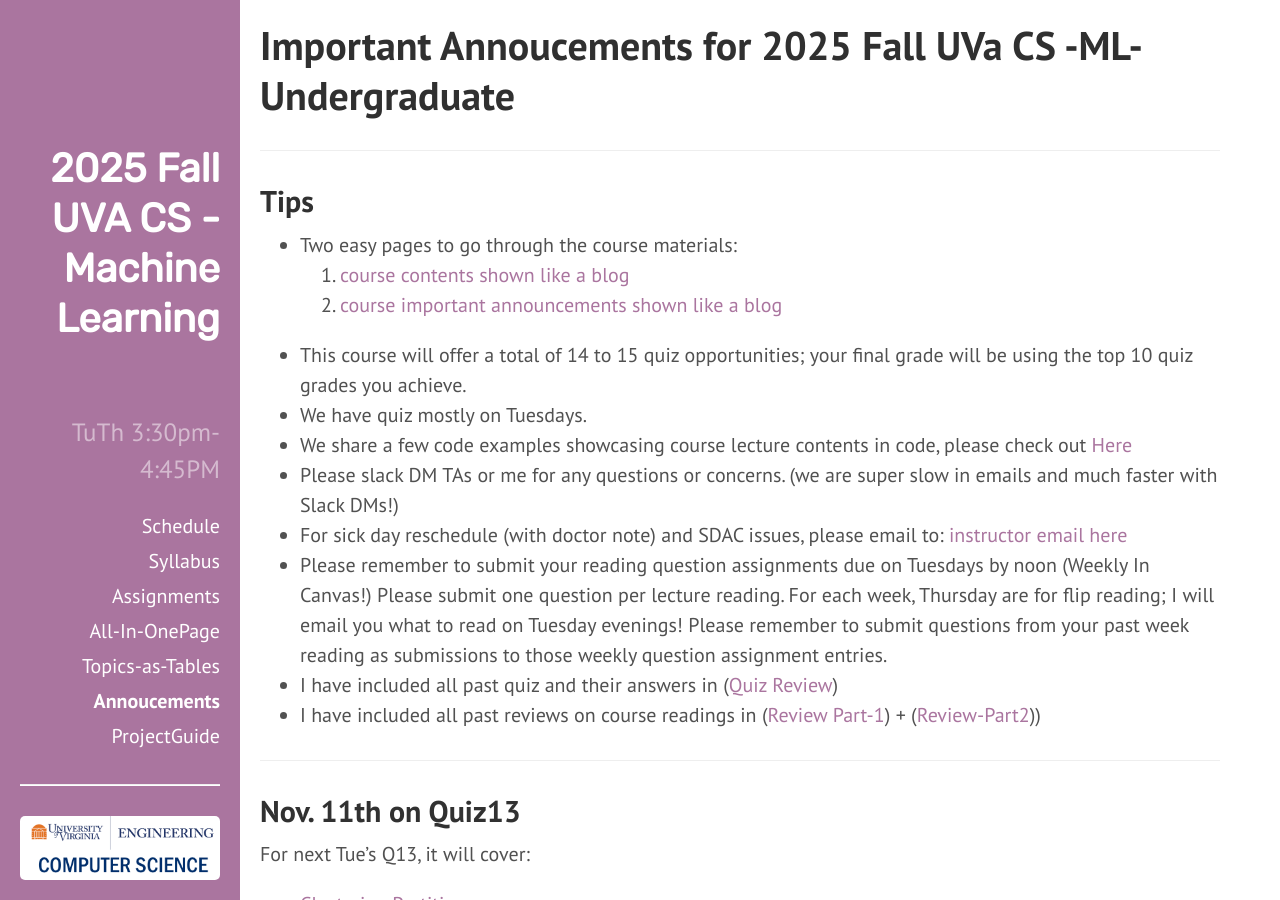
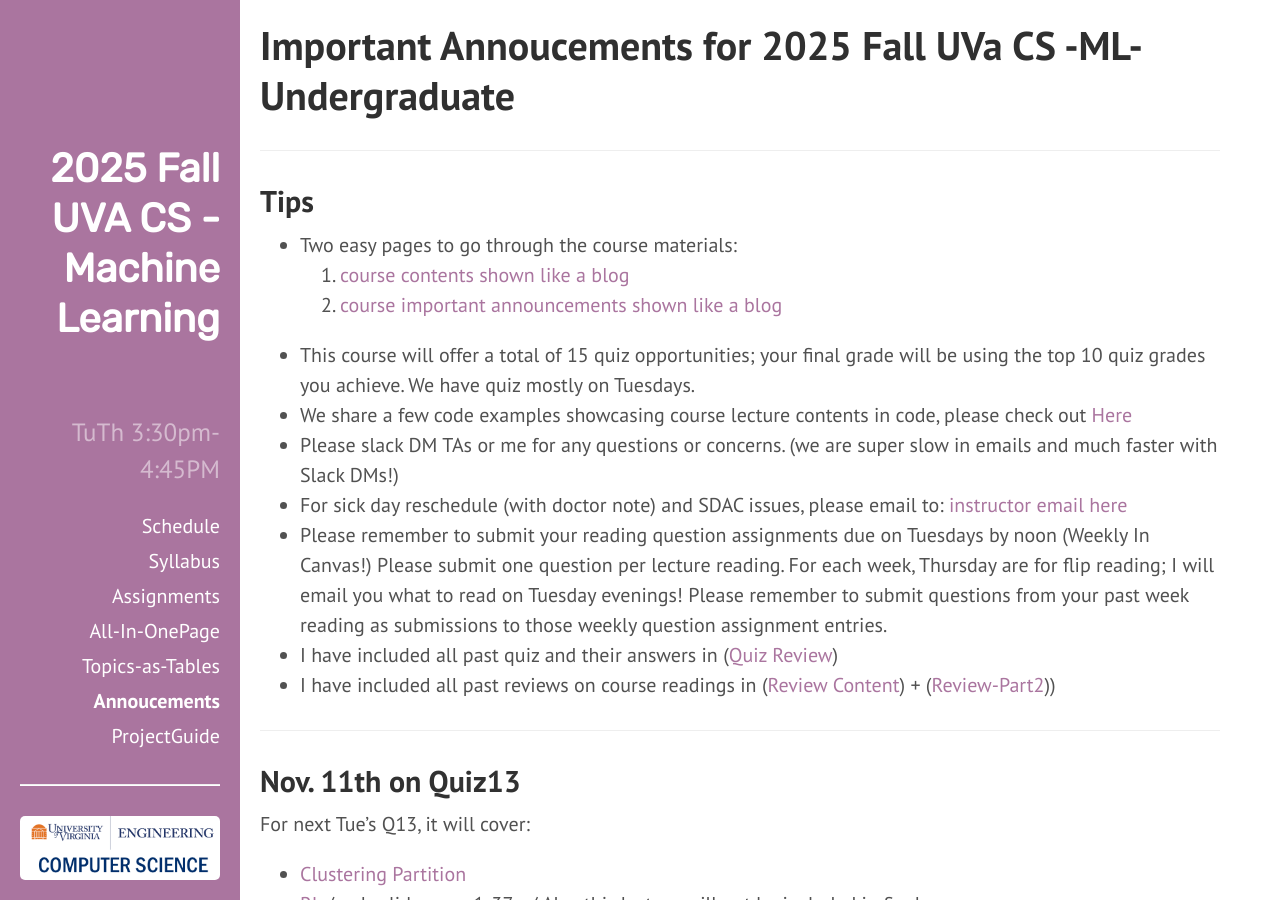
Before and after one commit to qiyanjun/2025Fall-UVA-CS-MachineLearningDeep, a Jekyll site: the page built from z25fBlog.md, in a window 1280 px wide and 900 px high. Built offline with Jekyll 4.4.1, drawn with Linux system fonts in a browser that asks for light colours.

Commit message:
Update z25fBlog.md

```diff
--- a/z25fBlog.md
+++ b/z25fBlog.md
@@ -10,14 +10,13 @@ desc: "Important Annoucements for 2025 Fall UVa CS -ML-Undergraduate"
 - Two easy pages to go through the course materials:
   1. [course contents shown like a blog](https://qiyanjun.github.io/2025Fall-UVA-CS-MachineLearningDeep//LecturesByDate/)
   2. [course important announcements shown like a blog](https://qiyanjun.github.io/2025Fall-UVA-CS-MachineLearningDeep//z25fBlog/)
-- This course will offer a total of 14 to 15 quiz opportunities; your final grade will be using the top 10 quiz grades you achieve.
-- We have quiz mostly on Tuesdays.
+- This course will offer a total of 15 quiz opportunities; your final grade will be using the top 10 quiz grades you achieve. We have quiz mostly on Tuesdays.
 - We share a few code examples showcasing course lecture contents in code, please check out [Here](https://github.com/qiyanjun/2025Fall-UVA-CS-MachineLearningDeep/tree/main/notebook)
 - Please slack DM TAs or me for any questions or concerns. (we are super slow in emails and much faster with Slack DMs!)
 - For sick day reschedule (with doctor note) and SDAC issues, please email to: [instructor email here](mailto:instructors-25f-machine-learning-1534062135941@mail.canvas.its.virginia.edu)
 - Please remember to submit your reading question assignments due on Tuesdays by noon (Weekly In Canvas!) Please submit one question per lecture reading. For each week, Thursday are for flip reading; I will email you what to read on Tuesday evenings!  Please remember to submit questions from your past week reading as submissions to those weekly question assignment entries.
-- I have included all past quiz and their answers in ([Quiz Review](https://qiyanjun.github.io/2025Fall-UVA-CS-MachineLearningDeep//notebook/zz-Quiz.pdf))
-- I have included all past reviews on course readings in ([Review Part-1](https://qiyanjun.github.io/2025Fall-UVA-CS-MachineLearningDeep//notebook/Szz-quiz-QA.pdf)) + ([Review-Part2](https://qiyanjun.github.io/2025Fall-UVA-CS-MachineLearningDeep//notebook/Szz-Quiz-QA-part2.pdf)))
+- I have included all past quiz and their answers in ([Quiz Review](https://qiyanjun.github.io/2025Fall-UVA-CS-MachineLearningDeep//notebook/Szz-quiz.pdf))
+- I have included all past reviews on course readings in ([Review Content](https://qiyanjun.github.io/2025Fall-UVA-CS-MachineLearningDeep//notebook/Szz-content.pdf)) + ([Review-Part2](https://qiyanjun.github.io/2025Fall-UVA-CS-MachineLearningDeep//notebook/Szz-QA25.pdf)))
 
 
 
```
